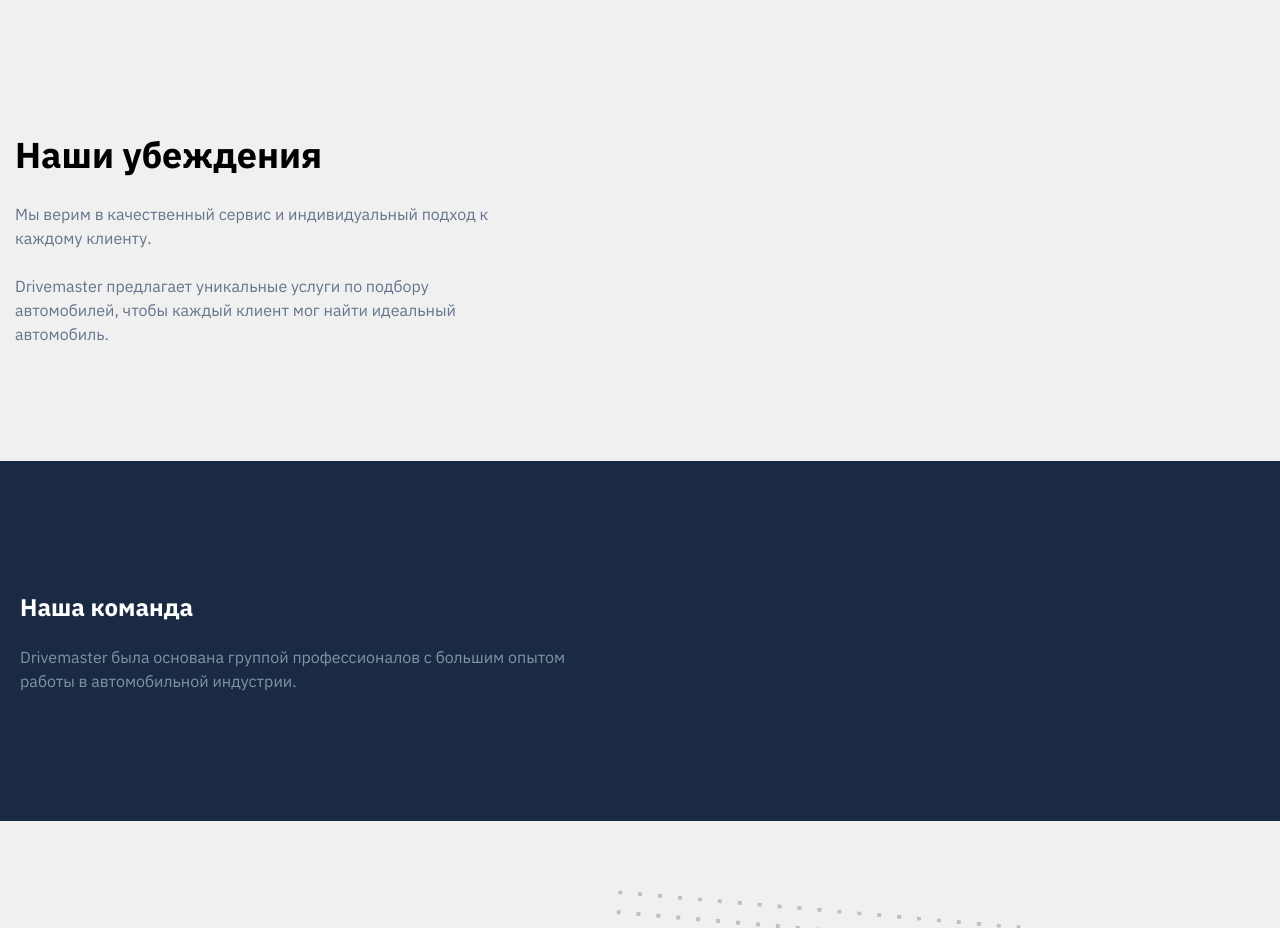
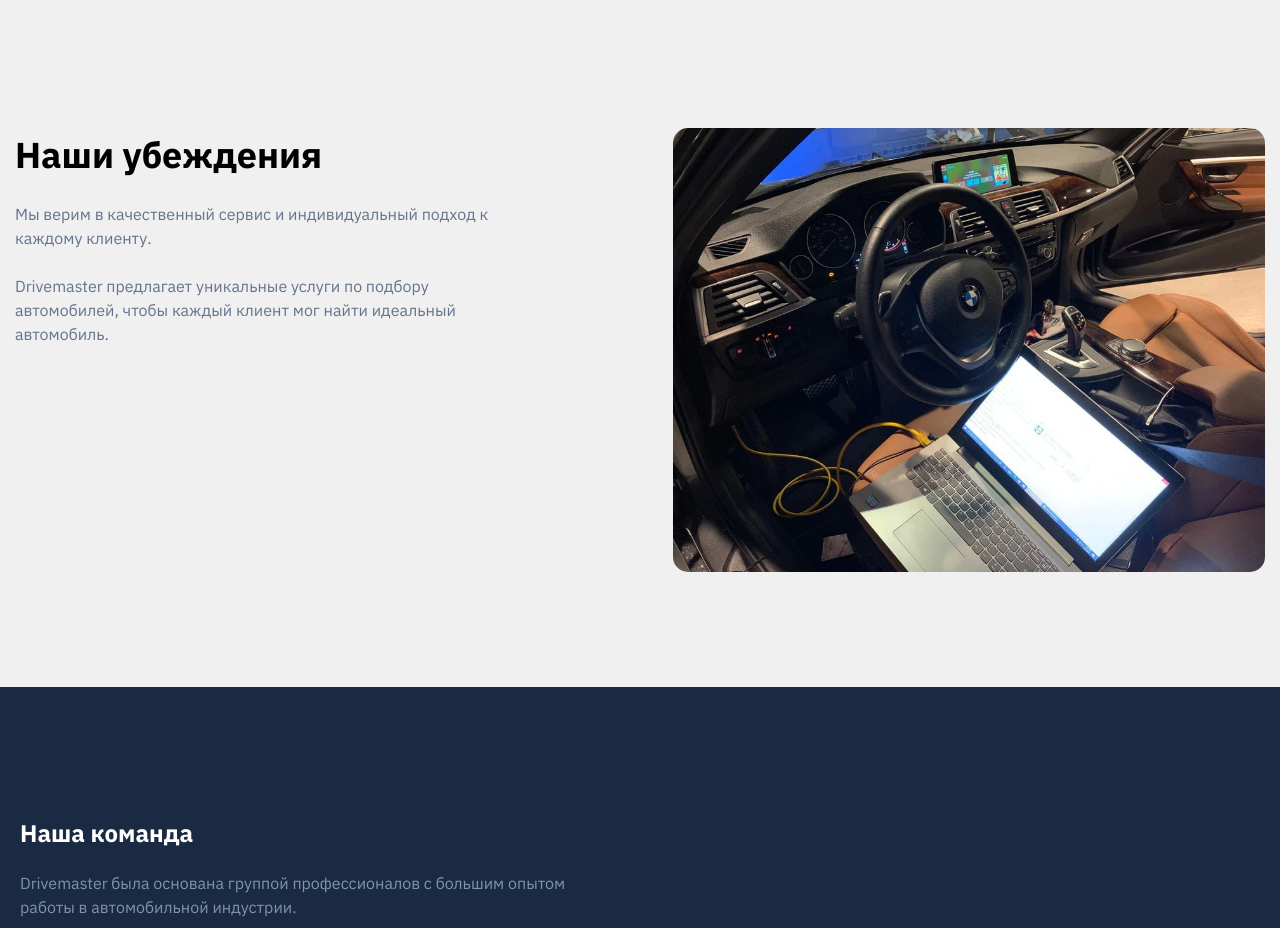
Before and after one commit to IlyaSkachko/Drivemaster-frontend, a website: page pages/about-us.html in a window 1280 px wide. Shown: the part 1160-2088 px from the top of the page. Drawn offline with Linux system fonts and the light colour scheme; the site is published under a folder, as on GitHub Pages, so addresses that start at the root find nothing; files whose address does not match are found by name.

Commit message:
udpate path image

```diff
--- a/pages/about-us.html
+++ b/pages/about-us.html
@@ -77,7 +77,7 @@
 						Drivemaster предлагает уникальные услуги по подбору автомобилей, чтобы каждый клиент мог найти идеальный автомобиль.
 					</div>
 				</div>
-				<div class="our-beliefs-card-image"><img src="/assets/images/diagnostic.jpg" alt="" /></div>
+				<div class="our-beliefs-card-image"><img src="assets/images/diagnostic.jpg" alt="" /></div>
 			</div>
 		</main>
 
```
